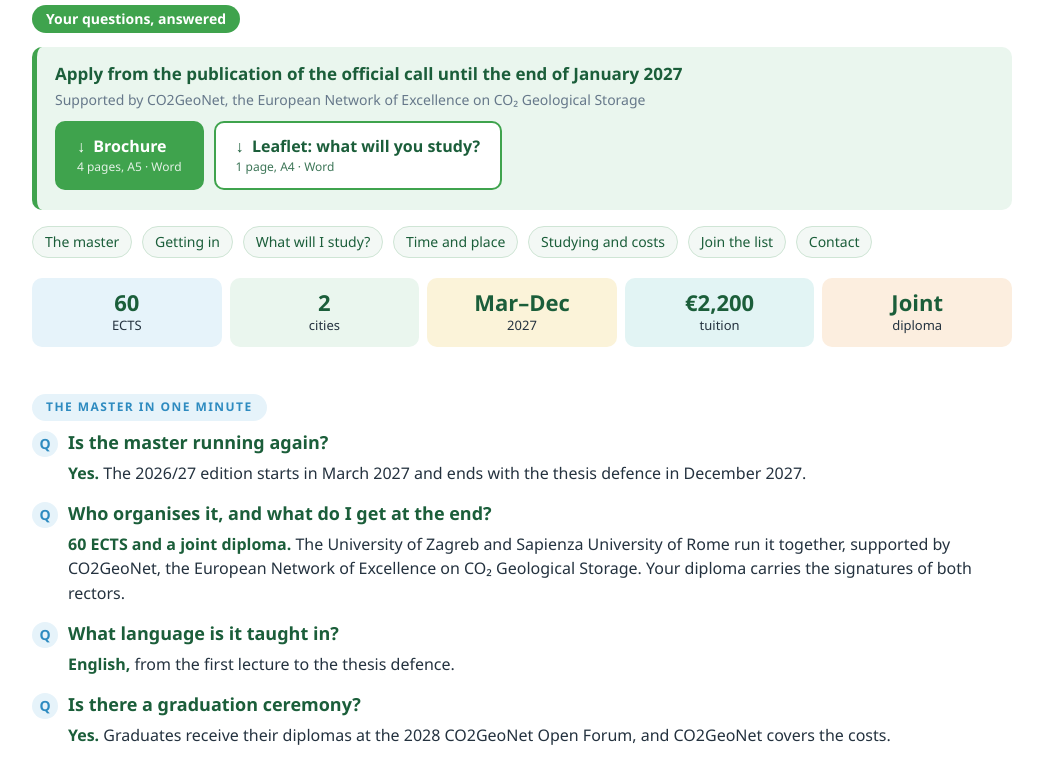
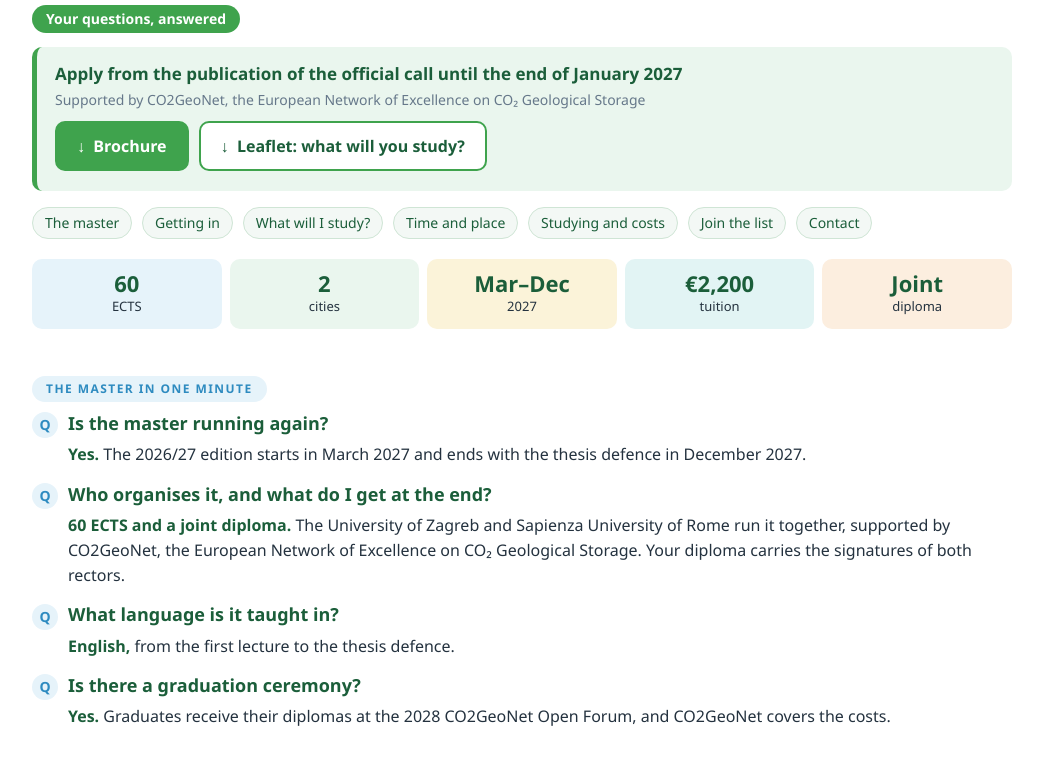
Before and after one commit to dvulin/ccs_master_study, a plain HTML site: page index.html in a window 1280 px wide. Shown: the part 903-1679 px from the top of the page, without its empty margins (118-1161 px from the left). Drawn offline with Linux system fonts and the light colour scheme.

Commit message:
v6: PDF downloads

```diff
--- a/index.html
+++ b/index.html
@@ -19,7 +19,7 @@
 <div style="background:#EAF6EE;border-left:5px solid #3FA34D;border-radius:10px;padding:14px 18px;margin:0 0 10px">
 <p style="margin:0 0 2px;font-weight:700;color:#1B5E3A;font-size:17px">Apply from the publication of the official call until the end of January 2027</p>
 <p style="margin:0 0 4px;color:#66788A;font-size:14px">Supported by CO2GeoNet, the European Network of Excellence on CO&#8322; Geological Storage</p>
-<a href="CCS_master_brochure_2027_A5.docx" style="display:inline-block;margin:6px 10px 6px 0;padding:11px 20px;border-radius:10px;text-decoration:none;font-weight:700;font-size:16px;background:#3FA34D;color:#ffffff;border:2px solid #3FA34D">&#8595;&nbsp; Brochure<span style="display:block;font-weight:400;font-size:12px;opacity:0.85">4 pages, A5 · Word</span></a><a href="CCS_master_leaflet_2027_A4.docx" style="display:inline-block;margin:6px 10px 6px 0;padding:11px 20px;border-radius:10px;text-decoration:none;font-weight:700;font-size:16px;background:#ffffff;color:#1B5E3A;border:2px solid #3FA34D">&#8595;&nbsp; Leaflet: what will you study?<span style="display:block;font-weight:400;font-size:12px;opacity:0.85">1 page, A4 · Word</span></a>
+<a href="CCS_master_brochure_2027.pdf" style="display:inline-block;margin:6px 10px 6px 0;padding:11px 20px;border-radius:10px;text-decoration:none;font-weight:700;font-size:16px;background:#3FA34D;color:#ffffff;border:2px solid #3FA34D">&#8595;&nbsp; Brochure</a><a href="CCS_master_leaflet_2027.pdf" style="display:inline-block;margin:6px 10px 6px 0;padding:11px 20px;border-radius:10px;text-decoration:none;font-weight:700;font-size:16px;background:#ffffff;color:#1B5E3A;border:2px solid #3FA34D">&#8595;&nbsp; Leaflet: what will you study?</a>
 </div>
 
 <p style="margin:12px 0 0;font-size:14px">
@@ -117,7 +117,7 @@
 <div style="flex:1 1 260px;background:#EAF6EE;border-radius:12px;padding:14px 18px"><div style="color:#3FA34D;font-weight:700;font-size:12px;letter-spacing:0.14em;text-transform:uppercase">Zagreb</div><div style="font-weight:700;font-size:18px;color:#1B5E3A">Domagoj Vulin</div><a href="mailto:domagoj.vulin@rgn.unizg.hr" style="color:#2E8BC0;font-size:16px">domagoj.vulin@rgn.unizg.hr</a></div>
 <div style="flex:1 1 260px;background:#EAF6EE;border-radius:12px;padding:14px 18px"><div style="color:#3FA34D;font-weight:700;font-size:12px;letter-spacing:0.14em;text-transform:uppercase">Rome</div><div style="font-weight:700;font-size:18px;color:#1B5E3A">Sabina Bigi</div><a href="mailto:sabina.bigi@uniroma1.it" style="color:#2E8BC0;font-size:16px">sabina.bigi@uniroma1.it</a></div>
 </div>
-<p style="margin:16px 0 0"><a href="CCS_master_brochure_2027_A5.docx" style="display:inline-block;margin:6px 10px 6px 0;padding:11px 20px;border-radius:10px;text-decoration:none;font-weight:700;font-size:16px;background:#3FA34D;color:#ffffff;border:2px solid #3FA34D">&#8595;&nbsp; Brochure<span style="display:block;font-weight:400;font-size:12px;opacity:0.85">4 pages, A5 · Word</span></a><a href="CCS_master_leaflet_2027_A4.docx" style="display:inline-block;margin:6px 10px 6px 0;padding:11px 20px;border-radius:10px;text-decoration:none;font-weight:700;font-size:16px;background:#ffffff;color:#1B5E3A;border:2px solid #3FA34D">&#8595;&nbsp; Leaflet: what will you study?<span style="display:block;font-weight:400;font-size:12px;opacity:0.85">1 page, A4 · Word</span></a></p></div>
+<p style="margin:16px 0 0"><a href="CCS_master_brochure_2027.pdf" style="display:inline-block;margin:6px 10px 6px 0;padding:11px 20px;border-radius:10px;text-decoration:none;font-weight:700;font-size:16px;background:#3FA34D;color:#ffffff;border:2px solid #3FA34D">&#8595;&nbsp; Brochure</a><a href="CCS_master_leaflet_2027.pdf" style="display:inline-block;margin:6px 10px 6px 0;padding:11px 20px;border-radius:10px;text-decoration:none;font-weight:700;font-size:16px;background:#ffffff;color:#1B5E3A;border:2px solid #3FA34D">&#8595;&nbsp; Leaflet: what will you study?</a></p></div>
 
 <p style="margin:26px 0 0;padding-top:10px;border-top:1px solid #dfeee3;font-size:13px;color:#66788A">CO&#8322; Geological Storage &middot; International Master &middot; 2027 edition</p>
 </div>
```
Also changed, not shown: CCS_master_page.html (+2 -2 lines), CCS_master_page_local_preview.html (+2 -2 lines), 3 other files.
